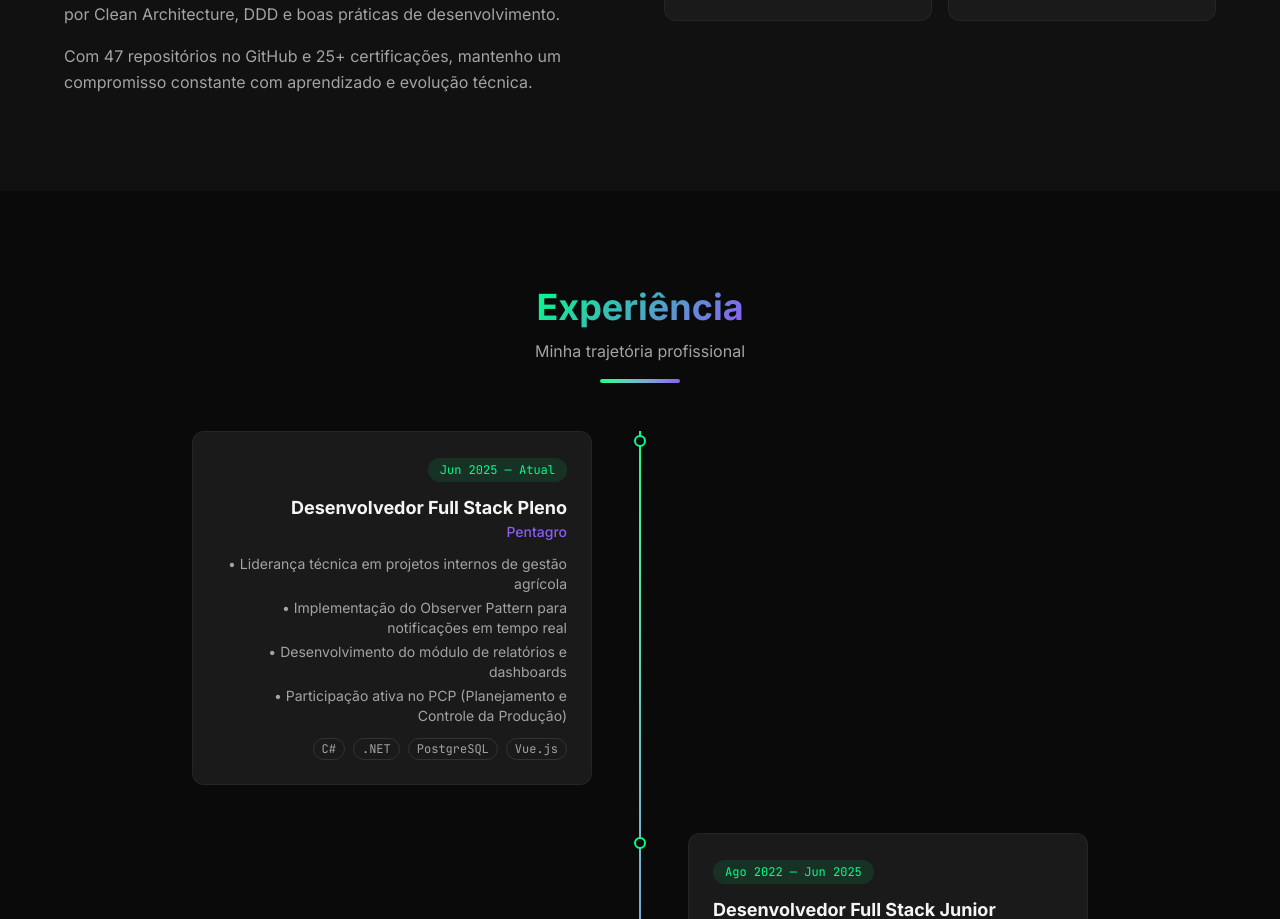
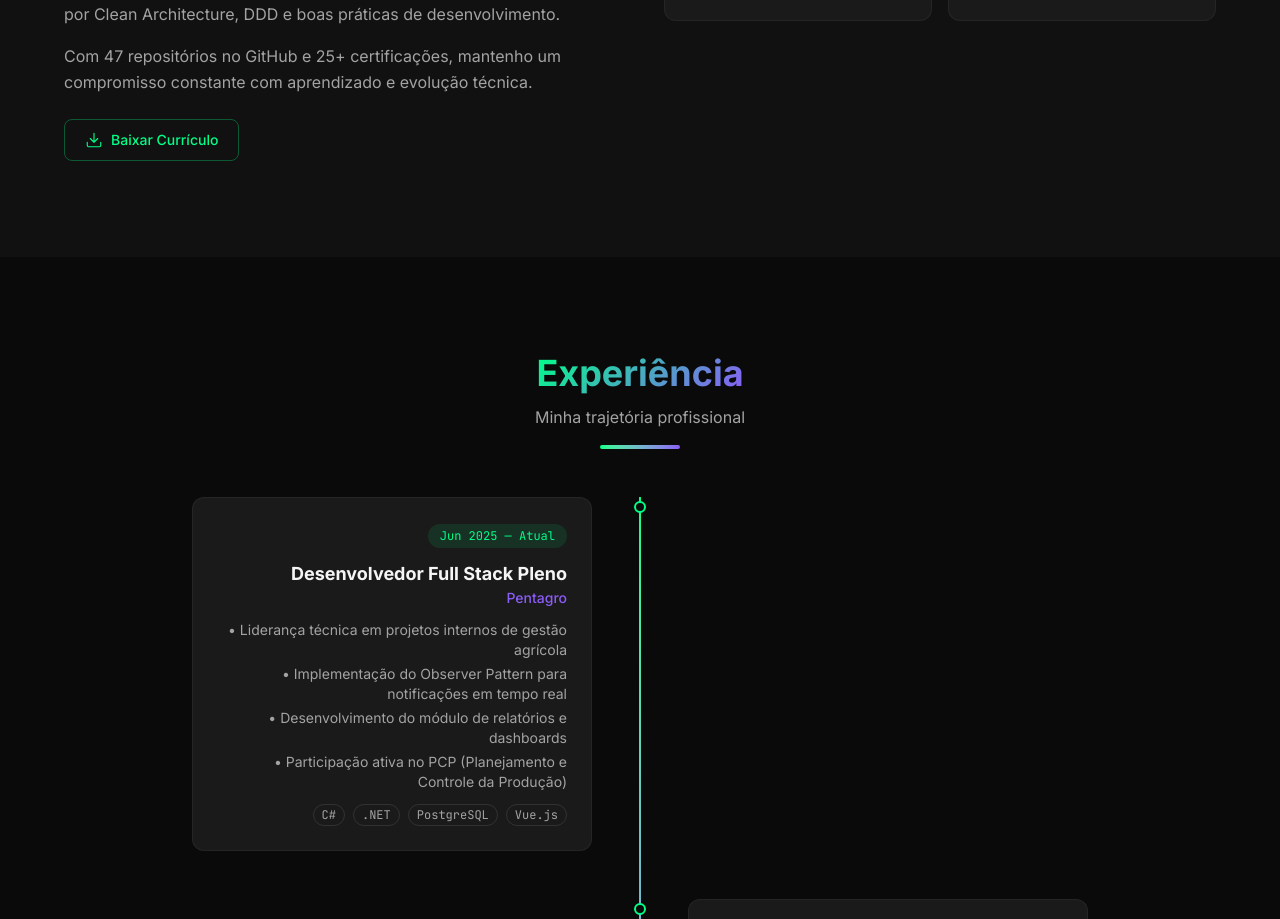
Before and after one commit to carl0sR0ma0/carl0sR0ma0.github.io, a Next.js app: page / in a window 1280 px wide. Shown: the part 1227-2146 px from the top of the page. Built offline with nearby package versions, Linux system fonts and the light colour scheme.

Commit message:
feat: Formspree no formulário de contato, botão download CV na seção Sobre

```diff
--- a/src/components/About.tsx
+++ b/src/components/About.tsx
@@ -17,6 +17,16 @@ export default function About() {
                 <p key={i}>{paragraph}</p>
               ))}
             </div>
+            <a
+              href="/carlos-romao-resume.pdf"
+              download
+              className="mt-6 inline-flex items-center gap-2 rounded-lg border border-accent-green/30 px-5 py-2.5 text-sm font-medium text-accent-green transition-all hover:bg-accent-green/10 hover:scale-105"
+            >
+              <svg width="18" height="18" viewBox="0 0 24 24" fill="none" stroke="currentColor" strokeWidth="1.5" strokeLinecap="round" strokeLinejoin="round">
+                <path d="M21 15v4a2 2 0 01-2 2H5a2 2 0 01-2-2v-4M7 10l5 5 5-5M12 15V3" />
+              </svg>
+              Baixar Currículo
+            </a>
           </AnimatedSection>
 
           <AnimatedSection delay={0.2}>
--- a/src/components/Contact.tsx
+++ b/src/components/Contact.tsx
@@ -80,9 +80,8 @@ export default function Contact() {
           {/* Form */}
           <AnimatedSection delay={0.2}>
             <form
-              action={`mailto:${personalInfo.email}`}
+              action="https://formspree.io/f/xykdpojb"
               method="POST"
-              encType="text/plain"
               className="space-y-4"
             >
               <div>
```
Also changed, not shown: 1 other file (tests, documents, lock files or other folders).
